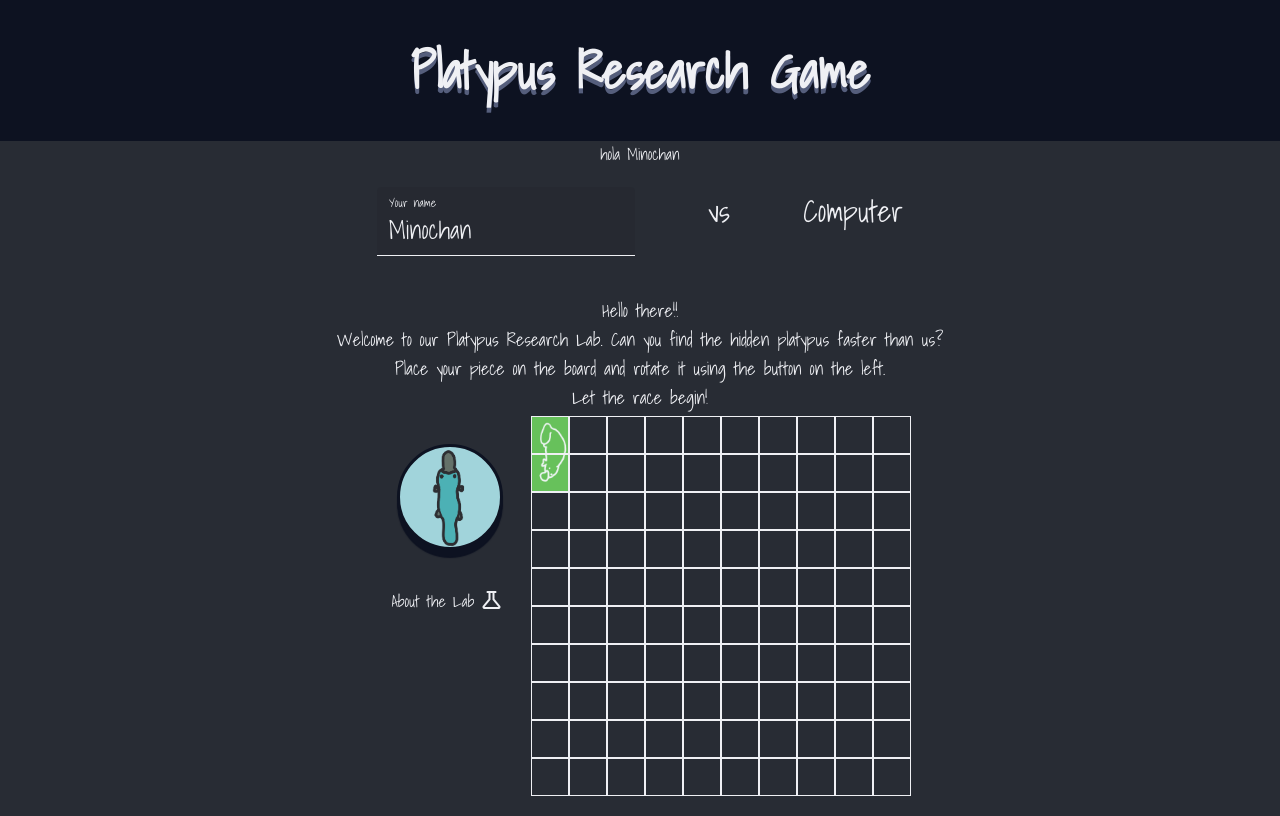
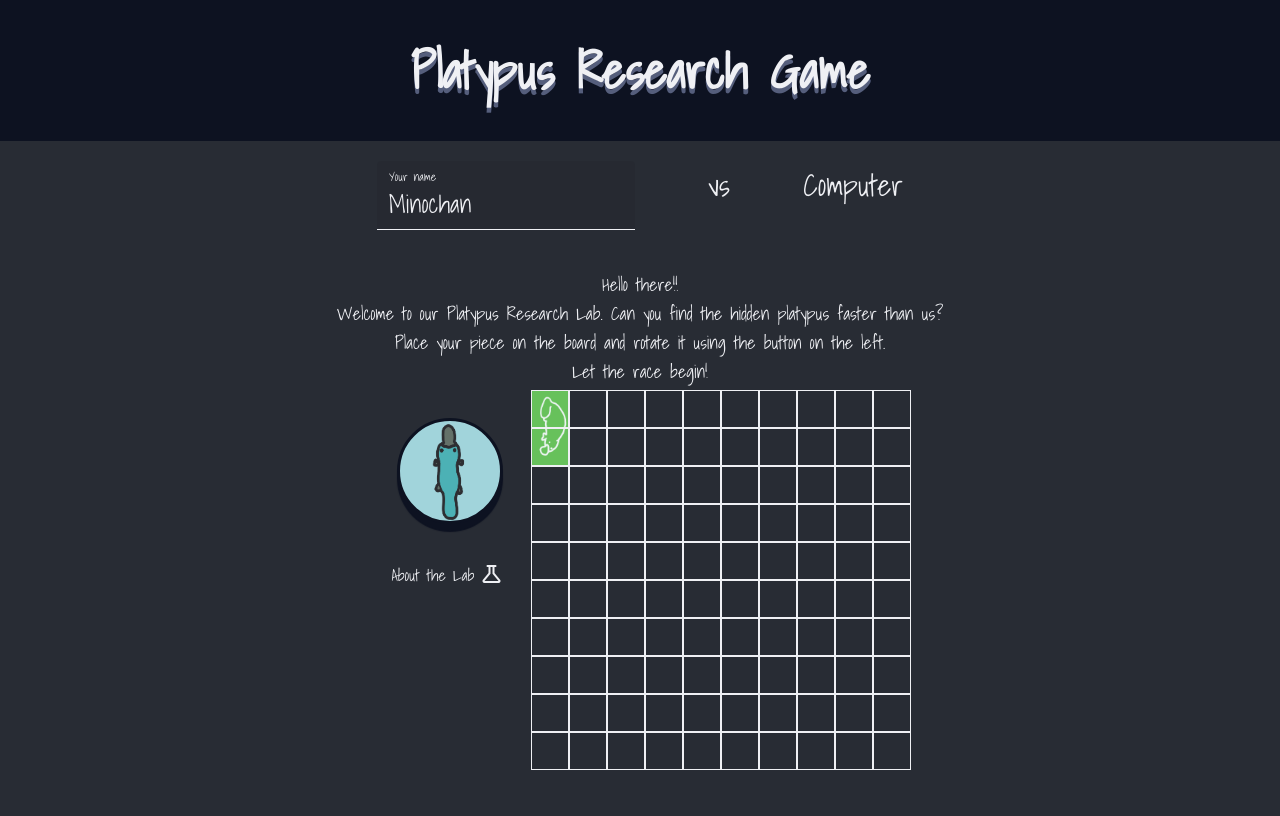
Before and after one commit to nabetxan/battleship, a React (Create React App) app: page / in a window 1280 px wide. Both pictures are taken after a click on the element 550 px from the left and 434 px from the top of the page. Shown: the top 816 px of the page. Built offline with nearby package versions, Linux system fonts and the light colour scheme.

Commit message:
fix: separate setupGameboard component

```diff
--- a/src/components/App.js
+++ b/src/components/App.js
@@ -19,12 +19,9 @@ const battleship = new BattleShip(P1, P2);
 function App() {
   const [counter, setCounter] = useState(0);
   const [isAboutLabOpen, setisAboutLabOpen] = useState(false);
-  // from
   const [gameStatus, setGameStatus] = useState("not-started");
   const [direction, setDirection] = useState("y");
-  const [currentCell, setCurrentCell] = useState([]);
   const [result, setResult] = useState();
-  // to
 
   const updateCounter = function () {
     setCounter(counter + 1);
@@ -60,7 +57,6 @@ function App() {
   const handleClickRestartButton = function () {
     setGameStatus("not-started");
     setDirection("y");
-    setCurrentCell([]);
     setResult("");
     P1.reset();
     P2.reset();
@@ -83,7 +79,7 @@ function App() {
         <div id="title" className="font-xxLarge">
           Platypus Research Game
         </div>
-        <SetupGameboard player={P1} />
+
         <div id="players-info-field" className="margin20">
           {gameStatus === "not-started" || gameStatus === "ready-to-play" ? (
             <TextField
@@ -213,8 +209,10 @@ function App() {
             </button>
           </div>
         ) : null}
+
         <div id="gameboard-field" className="flex-justify-center">
           {gameStatus === "not-started" || gameStatus === "ready-to-play" ? (
+            <div>
               <div
                 id="gameboard-field-for-preparation"
                 className="flex-justify-center"
@@ -229,7 +227,9 @@ function App() {
                         src={platypusButton}
                         alt="platypus"
                         id="rotate-img"
-                      className={direction === "x" ? "rotated" : "not-rotated"}
+                        className={
+                          direction === "x" ? "rotated" : "not-rotated"
+                        }
                         onClick={() => {
                           setTimeout(() => {
                             direction === "x"
@@ -247,74 +247,11 @@ function App() {
                     </span>
                   </div>
                 </div>
-              <div id="gameboard-preparation">
-                {currentGBP1.map((row, y) => (
-                  <div className="row flex-justify-center" key={y}>
-                    {row.map((cell, x) => {
-                      if (cell.ship) {
-                        if (
-                          cell.ship.coordinates[0][0] === x &&
-                          cell.ship.coordinates[0][1] === y
-                        ) {
-                          const data = cell.ship.getImage();
-                          const imageSrc = data.src;
-                          const imageClassName = data.className;
-
-                          return (
-                            <div
-                              className="cell platypus-cell"
-                              key={`${x}${y}`}
-                            >
-                              <img
-                                src={imageSrc}
-                                className={imageClassName}
-                                alt="platypus piece"
-                              ></img>
-                            </div>
-                          );
-                        } else {
-                          return (
-                            <div
-                              className="cell font-normal flex-justify-center platypus-cell"
-                              key={`prep${x}${y}`}
-                            ></div>
-                          );
-                        }
-                      } else {
-                        const isHighlightCell = currentCell.some(
-                          (cell) => cell[0] === x && cell[1] === y
-                        );
-                        return (
-                          <div
-                            className={`cell ${
-                              isHighlightCell
-                                ? "highlight font-normal flex-justify-center"
-                                : "font-normal flex-justify-center"
-                            }`}
-                            key={`prep${x}${y}`}
-                            onClick={() => {
-                              battleship.P1.placeShip(x, y, direction);
-                              updateCounter();
-                            }}
-                            onMouseEnter={() => {
-                              const coordinatesToBeSet =
-                                battleship.P1.placeShipCoordinates(
-                                  x,
-                                  y,
-                                  direction
-                                );
-
-                              setCurrentCell(coordinatesToBeSet);
-                            }}
-                            onMouseLeave={() => {
-                              setCurrentCell([]);
-                            }}
-                          ></div>
-                        );
-                      }
-                    })}
-                  </div>
-                ))}
+                <SetupGameboard
+                  player={P1}
+                  direction={direction}
+                  updateCounter={updateCounter}
+                />
               </div>
             </div>
           ) : null}
--- a/src/components/SetupGameboard.js
+++ b/src/components/SetupGameboard.js
@@ -1,23 +1,76 @@
-import { useEffect, useState } from "react";
-function SetupGameboard({ player }) {
-  const [counter, setCounter] = useState(0);
-//   const [gameStatus, setGameStatus] = useState("not-started");
-  const [direction, setDirection] = useState("y");
+import { useState } from "react";
+
+function SetupGameboard({ player, direction, updateCounter }) {
   const [currentCell, setCurrentCell] = useState([]);
-  const [result, setResult] = useState();
 
-  const updateCounter = function () {
-    setCounter(counter + 1);
-  };
+  const currentGameboardP1 = player.gameboard.currentGameboard();
+  return (
+    <div id="gameboard-preparation">
+      {currentGameboardP1.map((row, y) => (
+        <div className="row flex-justify-center" key={y}>
+          {row.map((cell, x) => {
+            if (cell.ship) {
+              if (
+                cell.ship.coordinates[0][0] === x &&
+                cell.ship.coordinates[0][1] === y
+              ) {
+                const data = cell.ship.getImage();
+                const imageSrc = data.src;
+                const imageClassName = data.className;
 
-//   const nextShipLength = player.gameboard.getShipLength();
-//   useEffect(() => {
-//     if (!nextShipLength) {
-//       setGameStatus("ready-to-play");
-//     }
-//   }, [nextShipLength]);
+                return (
+                  <div className="cell platypus-cell" key={`${x}${y}`}>
+                    <img
+                      src={imageSrc}
+                      className={imageClassName}
+                      alt="platypus piece"
+                    ></img>
+                  </div>
+                );
+              } else {
+                return (
+                  <div
+                    className="cell font-normal flex-justify-center platypus-cell"
+                    key={`prep${x}${y}`}
+                  ></div>
+                );
+              }
+            } else {
+              const isHighlightCell = currentCell.some(
+                (cell) => cell[0] === x && cell[1] === y
+              );
+              return (
+                <div
+                  className={`cell ${
+                    isHighlightCell
+                      ? "highlight font-normal flex-justify-center"
+                      : "font-normal flex-justify-center"
+                  }`}
+                  key={`prep${x}${y}`}
+                  onClick={() => {
+                    player.placeShip(x, y, direction);
+                    updateCounter();
+                  }}
+                  onMouseEnter={() => {
+                    const coordinatesToBeSet = player.placeShipCoordinates(
+                      x,
+                      y,
+                      direction
+                    );
 
-  return <div>hola {player.name}</div>;
+                    setCurrentCell(coordinatesToBeSet);
+                  }}
+                  onMouseLeave={() => {
+                    setCurrentCell([]);
+                  }}
+                ></div>
+              );
+            }
+          })}
+        </div>
+      ))}
+    </div>
+  );
 }
 
 export default SetupGameboard;
```
Also changed, not shown: 1 other file (tests, documents, lock files or other folders). Lines whose indentation alone changed are shown as unchanged.
